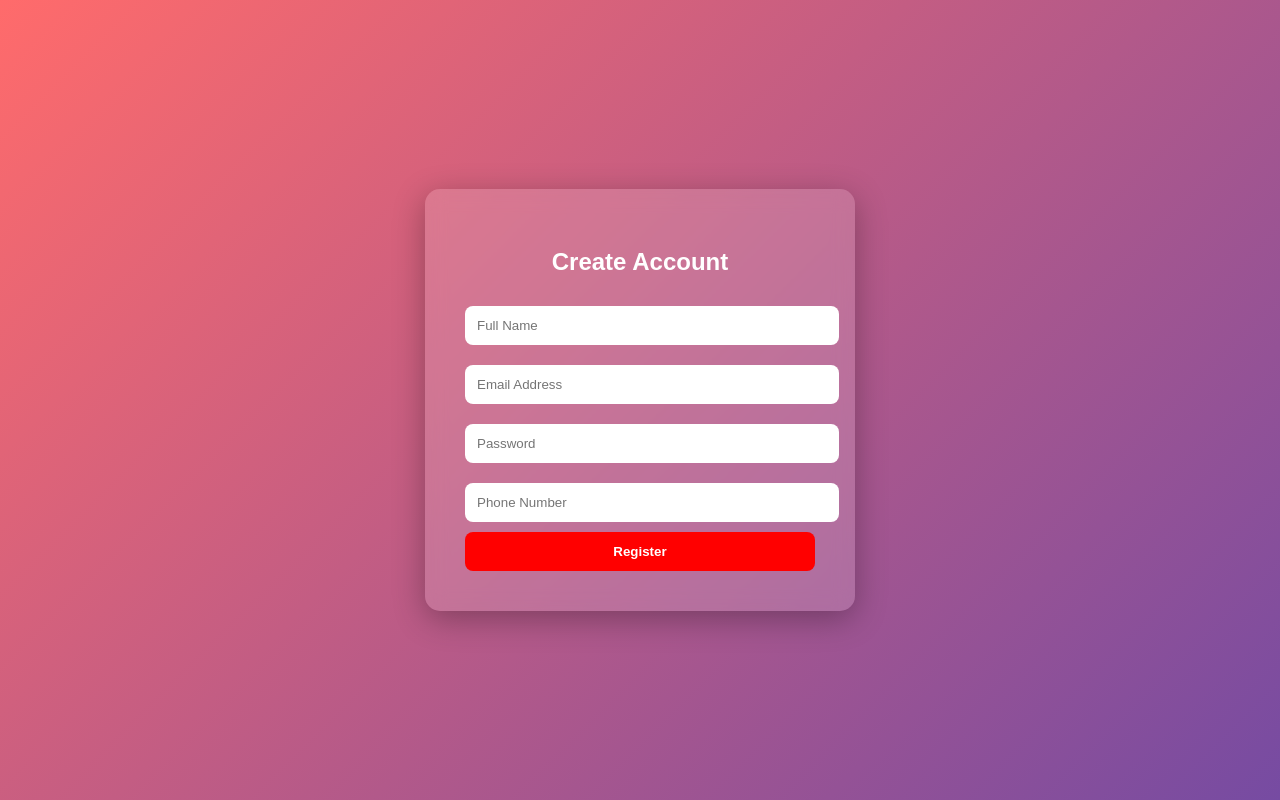
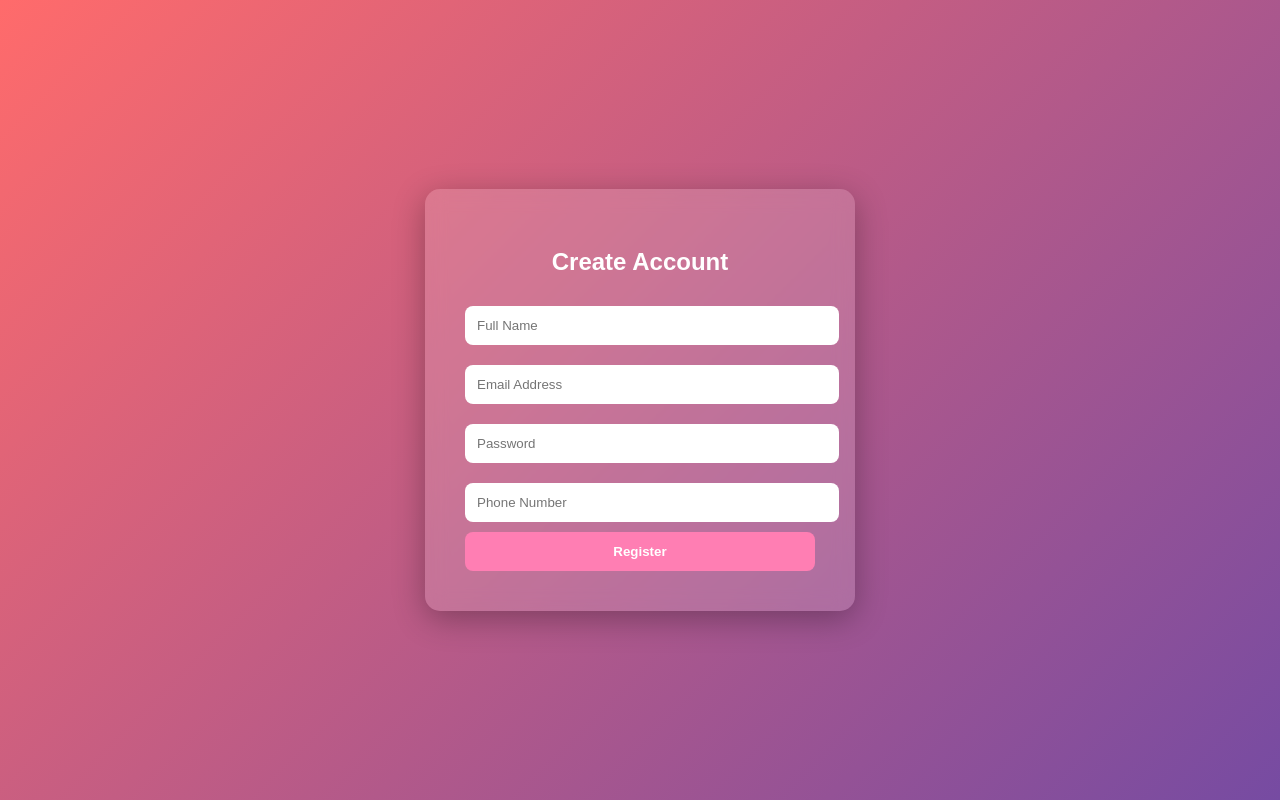
Before and after one commit to ajaydharajiya/ajaydharajiya-Ragister-form, a website: page public/index.html in a window 1280 px wide. Drawn offline with Linux system fonts and the light colour scheme.

Commit message:
Revert "change some color"
This reverts commit 8c9f27f6051bdaec606a4fda8e33d140bc0d79bc.

```diff
--- a/public/style.css
+++ b/public/style.css
@@ -37,7 +37,7 @@ button {
     padding: 12px;
     border: none;
     border-radius: 8px;
-    background: red;
+    background: #ff7eb3;
     color: white;
     font-weight: bold;
     cursor: pointer;
```
